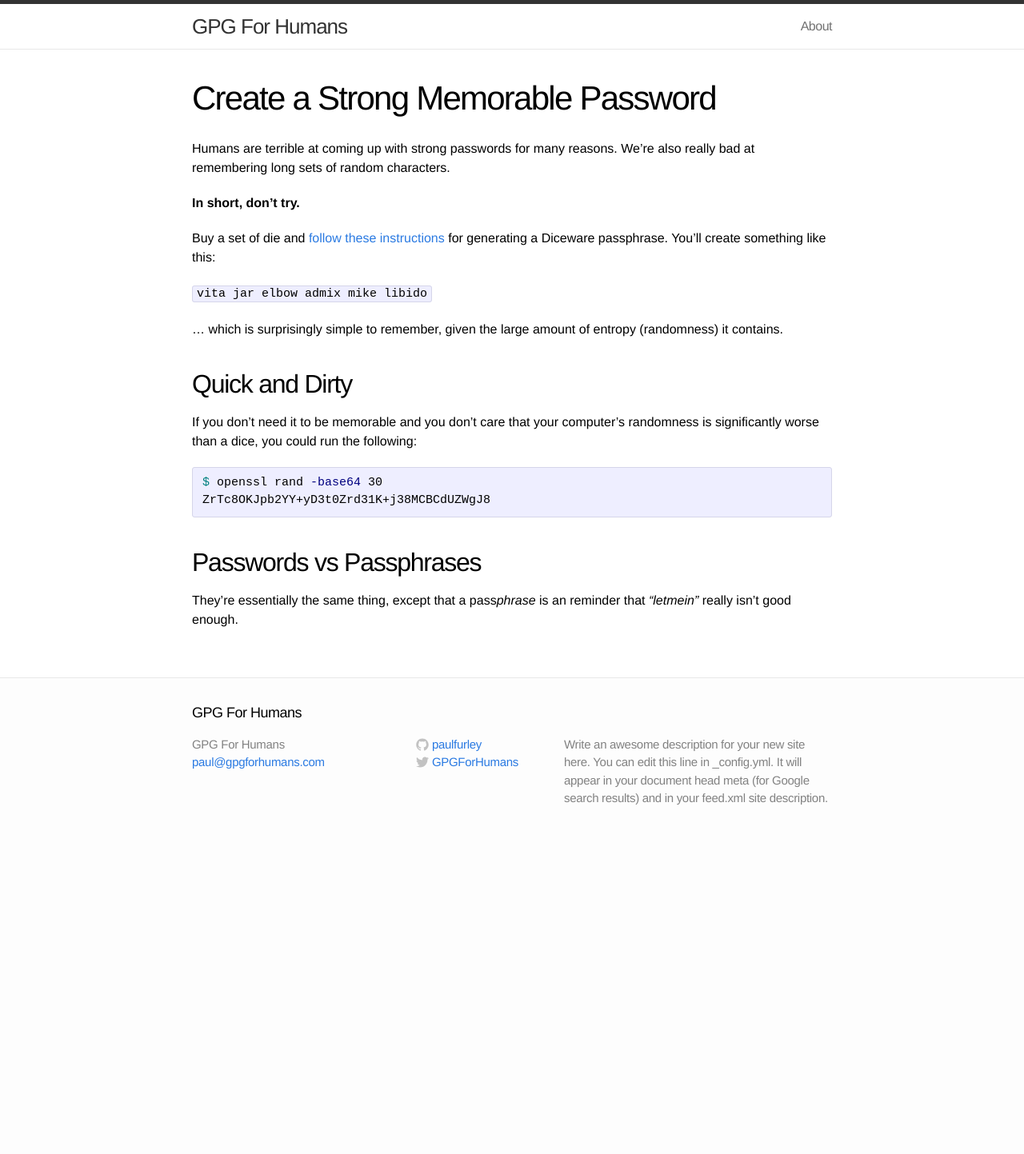
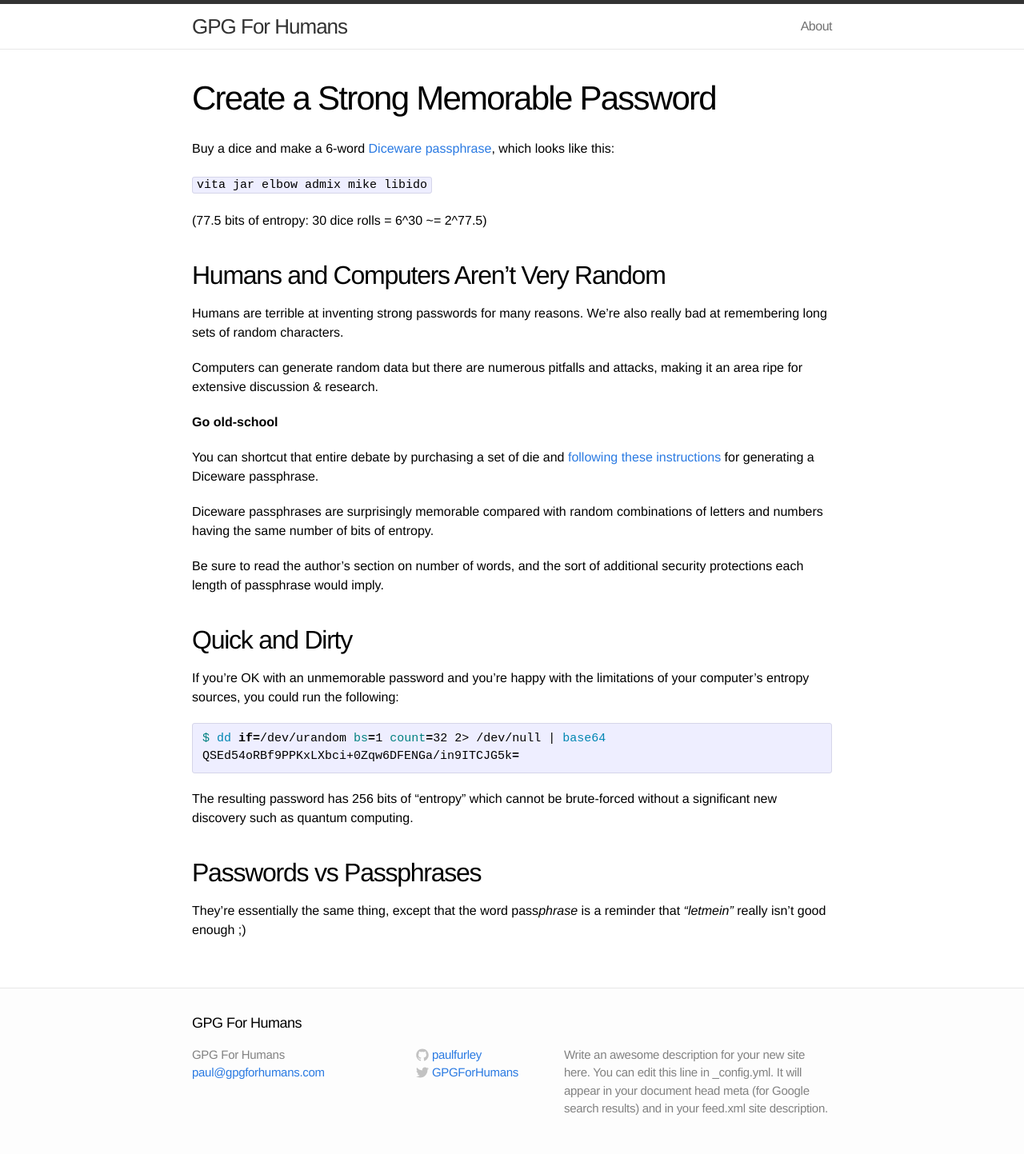
Before and after one commit to fawkesley/gpgforhumans.com, a Jekyll site: the page built from _posts/2015-01-08-create-a-strong-memorable-password.markdown, in a window 1280 px wide. Shown: the whole page at 80% size. Built offline with Jekyll 4.4.1, drawn with Linux system fonts in a browser that asks for light colours; before the commit the page ends 1055 px from its top, so only the background shows below that.

Commit message:
Update password post

```diff
--- a/_posts/2015-01-08-create-a-strong-memorable-password.markdown
+++ b/_posts/2015-01-08-create-a-strong-memorable-password.markdown
@@ -4,32 +4,48 @@ title: "Create a Strong Memorable Password"
 categories: encryption
 ---
 
-Humans are terrible at coming up with strong passwords for many reasons. We're
-also really bad at remembering long sets of random characters.
-
-**In short, don't try.**
-
-Buy a set of die and [follow these instructions](diceware) for generating a
- Diceware passphrase. You'll create something like this:
+Buy a dice and make a 6-word [Diceware passphrase](diceware), which
+looks like this:
 
 `vita jar elbow admix mike libido`
 
-... which is surprisingly simple to remember, given the large amount of entropy
-(randomness) it contains.
+(77.5 bits of entropy: 30 dice rolls = 6^30 ~= 2^77.5)
+
+## Humans and Computers Aren't Very Random
+
+Humans are terrible at inventing strong passwords for many reasons. We're
+also really bad at remembering long sets of random characters.
+
+Computers can generate random data but there are numerous pitfalls and attacks,
+making it an area ripe for extensive discussion & research.
+
+**Go old-school**
+
+You can shortcut that entire debate by purchasing a set of die and [following
+these instructions](diceware) for generating a Diceware passphrase.
+
+Diceware passphrases are surprisingly memorable compared with random
+combinations of letters and numbers having the same number of bits of entropy.
+
+Be sure to read the author's section on number of words, and the sort of
+additional security protections each length of passphrase would imply.
 
 ## Quick and Dirty
 
-If you don't need it to be memorable and you don't care that your computer's
-randomness is significantly worse than a dice, you could run the following:
+If you're OK with an unmemorable password and you're happy with the limitations
+of your computer's entropy sources, you could run the following:
 
 {% highlight bash %}
-$ openssl rand -base64 30
-ZrTc8OKJpb2YY+yD3t0Zrd31K+j38MCBCdUZWgJ8
+$ dd if=/dev/urandom bs=1 count=32 2> /dev/null | base64
+QSEd54oRBf9PPKxLXbci+0Zqw6DFENGa/in9ITCJG5k=
 {% endhighlight %}
+
+The resulting password has 256 bits of "entropy" which cannot be brute-forced
+without a significant new discovery such as quantum computing.
 
 [diceware]: http://www.diceware.com
 
 ## Passwords vs Passphrases
 
-They're essentially the same thing, except that a pass*phrase* is an reminder
-that *"letmein"* really isn't good enough.
+They're essentially the same thing, except that the word pass*phrase* is a
+reminder that *"letmein"* really isn't good enough ;)
```
